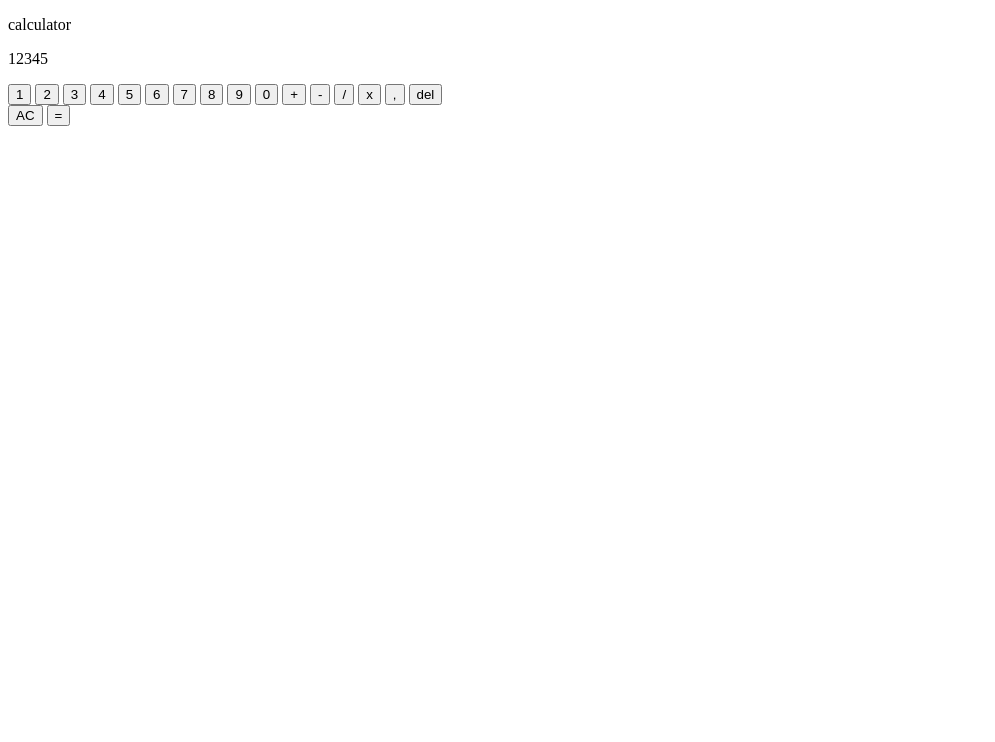
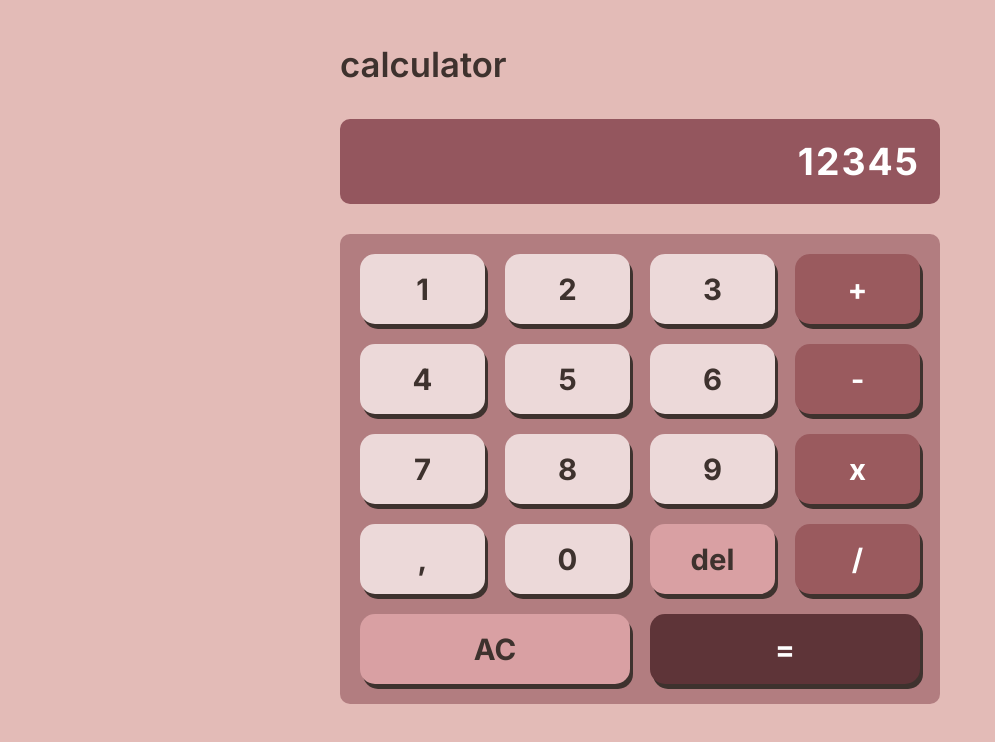
Before and after one commit to effexia/Calculator, a plain HTML site: page index.html in a window 1280 px wide. Shown: the whole page, without its empty margins (0-995 px from the left). Drawn offline with Linux system fonts and the light colour scheme.

Commit message:
Add styles to the website

```diff
--- a/index.html
+++ b/index.html
@@ -1,13 +1,20 @@
-<!DOCTYPE html>
+<!doctype html>
 <html lang="en">
   <head>
-    <meta charset="UTF-8">
-    <meta name="viewport" content="width=device-width, initial-scale=1.0">
+    <meta charset="UTF-8" />
+    <meta name="viewport" content="width=device-width, initial-scale=1.0" />
     <title>Calculator</title>
-    <link href="./styles.css" rel="stylesheet">
+    <link href="./styles.css" rel="stylesheet" />
     <script src="./script.js" defer></script>
+    <link rel="preconnect" href="https://fonts.googleapis.com" />
+    <link rel="preconnect" href="https://fonts.gstatic.com" crossorigin />
+    <link
+      href="https://fonts.googleapis.com/css2?family=Inter:ital,opsz,wght@0,14..32,100..900;1,14..32,100..900&display=swap"
+      rel="stylesheet"
+    />
   </head>
   <body>
+    <div class="calculator">
     <div class="header">
       <p>calculator</p>
     </div>
@@ -18,23 +25,24 @@
       <button class="btn">1</button>
       <button class="btn">2</button>
       <button class="btn">3</button>
+      <button class="btn operator">+</button>
       <button class="btn">4</button>
       <button class="btn">5</button>
       <button class="btn">6</button>
+      <button class="btn operator">-</button>
       <button class="btn">7</button>
       <button class="btn">8</button>
       <button class="btn">9</button>
+      <button class="btn operator">х</button>
+      <button class="btn">,</button>
       <button class="btn">0</button>
-        <button class="btn">+</button>
-        <button class="btn">-</button>
-        <button class="btn">/</button>
-        <button class="btn">x</button>
-        <button class="btn">,</button>
-        <button class="btn">del</button>
+      <button class="btn action">del</button>
+      <button class="btn operator">/</button>
+    <div class="result">
+      <button class="btn action">AC</button>
+      <button class="btn equals">=</button>
     </div>
-    <div class="">
-        <button class="btn">AC</button>
-        <button class="btn">=</button>
+    </div>
     </div>
   </body>
 </html>
--- a/styles.css
+++ b/styles.css
@@ -0,0 +1,93 @@
+body {
+  background-color: #e3bbb7;
+  font-family: "Inter", sans-serif;
+  font-weight: 600;
+  font-size: 26pt;
+  display: flex;
+  flex-direction: column;
+  align-items: center;
+  justify-content: center;
+  box-sizing: content-box;
+}
+
+button {
+  border: none;
+  font: inherit;
+}
+
+.calculator {
+  display: flex;
+  flex-direction: column;
+  width: 600px;
+}
+
+.display {
+  background-color: #94565e;
+  padding: 20px 20px;
+  border-radius: 10px;
+  color: white;
+  font-weight: 700;
+  font-size: 28pt;
+  letter-spacing: 2px;
+  text-align: end;
+  margin-bottom: 30px;
+}
+
+.display > p {
+  padding: 0;
+  margin: 0;
+}
+
+.numpad {
+  display: flex;
+  flex-wrap: wrap;
+  background-color: #94565e9d;
+  padding: 20px;
+  border-radius: 10px;
+  gap: 20px;
+}
+
+.btn {
+  width: calc((100% - 60px) / 4);
+  height: 70px;
+  border-radius: 15px;
+  font-size: 22pt;
+  background-color: #ecd9d9;
+  font-weight: 700;
+  box-shadow: 3px 5px #3e322e;
+}
+
+.header,
+.btn {
+  color: #3e322e;
+}
+
+.btn:active {
+  box-shadow: 0 0 #3e322e;
+  transform: translate(3px, 5px);
+}
+
+.result {
+  width: 600px;
+  display: flex;
+  gap: 20px;
+  align-items: center;
+}
+
+.result > .btn {
+  width: 270px;
+}
+
+.operator {
+  background-color: #9a5a5e;
+  color: white;
+}
+
+.action {
+  background-color: #d9a0a3;
+}
+
+.equals {
+  background-color: #5e3438;
+  color: white;
+}
```
Lines whose indentation alone changed are shown as unchanged.
